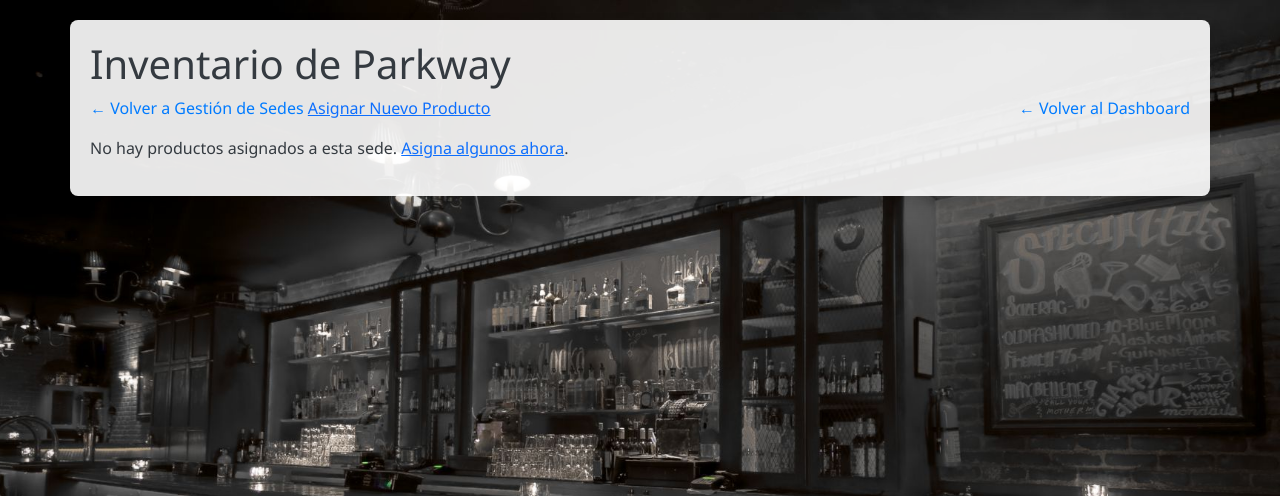
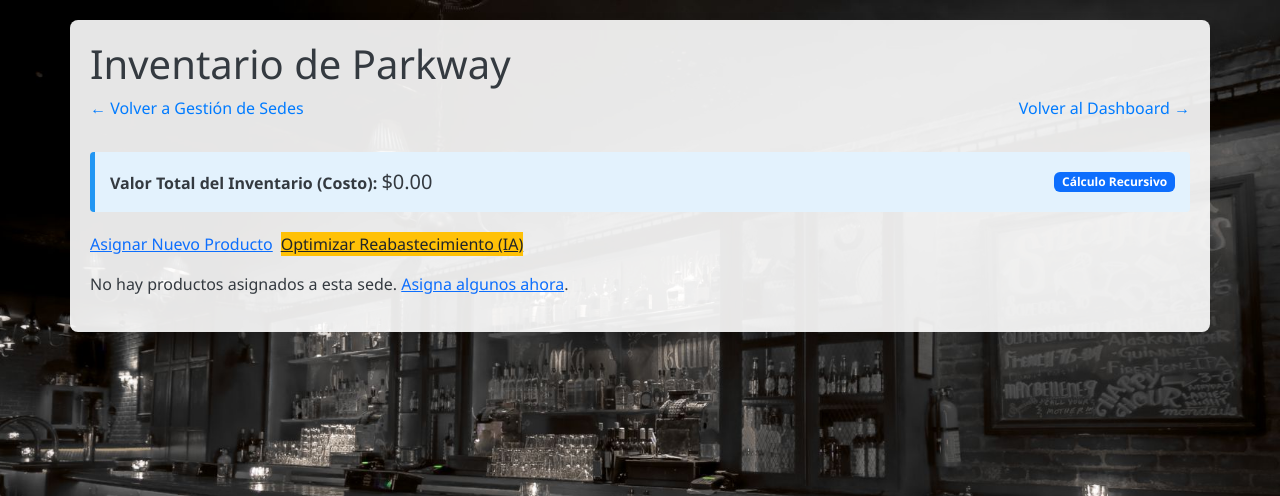
Before and after one commit to diego531/bars_project, a Flask app: page /admin/inventory/1 in a window 1280 px wide. Shown: the top 496 px of the page. Run offline with Flask 3, Linux system fonts and the light colour scheme; a user stored in the database is signed in; data comes from the database, SQL or seed files in the repository; data that the repository does not hold is empty; parts of the project's set-up code (start-up, migrations or seed data) failed here and were passed over.

Commit message:
Implementacion de los algoritmos voraz, iterativo (bubble sort),recursivo y problema de la mochila, voraz en cashier_routes.py,iterativo (bubble sort), recursivo y mochila en admin_inventory.py

```diff
--- a/app/routes/admin_inventory.py
+++ b/app/routes/admin_inventory.py
@@ -7,6 +7,8 @@ from app.models.product import Producto # Necesario para listar productos dispon
 from app.models.branch import Sede # Necesario para la sede específica
 from app import db
 from sqlalchemy import exc
+from app.utils.algorithms import ordenar_inventario_por_stock, calcular_valor_inventario_recursivo # <--- IMPORTAR
+from app.utils.algorithms import recomendar_reabastecimiento # Mochila
 
 admin_inventory_bp = Blueprint('admin_inventory', __name__, template_folder='../templates/admin')
 
@@ -20,12 +22,57 @@ def require_admin_for_inventory():
 
 # --- RUTAS DE GESTIÓN DE INVENTARIO POR SEDE ---
 
+@admin_inventory_bp.route('/optimize/<int:sede_id>', methods=['GET', 'POST'])
+@login_required
+def optimize_restock(sede_id):
+    sede = Sede.query.get_or_404(sede_id)
+    resultado_items = []
+    ganancia_maxima = 0
+    presupuesto = 0
+
+    if request.method == 'POST':
+        presupuesto = request.form.get('presupuesto', type=int)
+
+        # Obtenemos productos candidatos (ej: todos los productos del sistema)
+        productos = Producto.query.all()
+        lista_candidatos = []
+
+        for p in productos:
+            # Definimos:
+            # Costo (Peso en la mochila) = costo_compra
+            # Valor (Ganancia en la mochila) = precio_venta - costo_compra
+            ganancia = float(p.precio_venta) - float(p.costo_compra)
+
+            if ganancia > 0: # Solo consideramos productos rentables
+                lista_candidatos.append({
+                    'id': p.id_producto,
+                    'nombre': p.nombre,
+                    'costo': int(p.costo_compra),
+                    'ganancia': int(ganancia)
+                })
+
+        # EJECUTAR ALGORITMO DE LA MOCHILA
+        resultado_items, ganancia_maxima = recomendar_reabastecimiento(presupuesto, lista_candidatos)
+
+    return render_template('optimize_restock.html', sede=sede, items=resultado_items, ganancia=ganancia_maxima, presupuesto=presupuesto)
+
 @admin_inventory_bp.route('/<int:sede_id>')
 def manage_inventory(sede_id):
     sede = Sede.query.get_or_404(sede_id)
-    inventario = Inventario.query.filter_by(id_sede=sede_id).order_by(Inventario.id_producto).all()
 
-    return render_template('manage_inventory.html', sede=sede, inventario=inventario)
+    # Traemos TODO sin ordenar por SQL
+    inventario_query = Inventario.query.filter_by(id_sede=sede_id).all()
+
+    # 1. ALGORITMO ITERATIVO: Bubble Sort
+    # Ordenamos para ver primero los productos con menos stock
+    inventario_ordenado = ordenar_inventario_por_stock(inventario_query)
+
+    # 2. ALGORITMO RECURSIVO: Valor Total
+    valor_total_sede = calcular_valor_inventario_recursivo(inventario_ordenado, len(inventario_ordenado))
+
+    # Pasamos 'valor_total_sede' al template para mostrarlo arriba
+    return render_template('manage_inventory.html', sede=sede, inventario=inventario_ordenado, valor_total=valor_total_sede)
+
 
 @admin_inventory_bp.route('/assign/<int:sede_id>', methods=['GET', 'POST'])
 def assign_product_to_branch(sede_id):
--- a/app/templates/admin/manage_inventory.html
+++ b/app/templates/admin/manage_inventory.html
@@ -15,13 +15,22 @@
         .blocked td {
             color: #721c24; /* Texto rojo oscuro */
         }
+        .info-card {
+            background-color: #e3f2fd;
+            border-left: 5px solid #2196f3;
+            padding: 15px;
+            margin-bottom: 20px;
+            border-radius: 4px;
+        }
     </style>
 </head>
 <body>
     <div class="container">
         <h1>Inventario de {{ sede.nombre_sede }}</h1>
-        <a href="{{ url_for('admin_branches.manage_branches') }}" class="back-link">← Volver a Gestión de Sedes</a>
-        <a href="{{ url_for('auth.admin_dashboard') }}" class="back-link float-end">← Volver al Dashboard</a>
+        <div class="d-flex justify-content-between mb-3">
+            <a href="{{ url_for('admin_branches.manage_branches') }}" class="back-link">← Volver a Gestión de Sedes</a>
+            <a href="{{ url_for('auth.admin_dashboard') }}" class="back-link">Volver al Dashboard →</a>
+        </div>
 
         {% with messages = get_flashed_messages(with_categories=true) %}
             {% if messages %}
@@ -31,9 +40,30 @@
             {% endif %}
         {% endwith %}
 
-        <a href="{{ url_for('admin_inventory.assign_product_to_branch', sede_id=sede.id_sede) }}" class="button">Asignar Nuevo Producto</a>
+        <!-- INTEGRACIÓN ALGORITMO RECURSIVO: Mostrar el Valor Total calculado -->
+        {% if valor_total is defined and valor_total is not none %}
+        <div class="info-card d-flex justify-content-between align-items-center">
+            <div>
+                <strong>Valor Total del Inventario (Costo):</strong>
+                <span class="fs-5">${{ "{:,.2f}".format(valor_total) }}</span>
+            </div>
+            <span class="badge bg-primary">Cálculo Recursivo</span>
+        </div>
+        {% endif %}
+
+        <div class="mb-3 d-flex gap-2">
+            <a href="{{ url_for('admin_inventory.assign_product_to_branch', sede_id=sede.id_sede) }}" class="button">Asignar Nuevo Producto</a>
+
+            <!-- INTEGRACIÓN ALGORITMO DE LA MOCHILA: Botón para ir a la optimización -->
+            <a href="{{ url_for('admin_inventory.optimize_restock', sede_id=sede.id_sede) }}" class="button btn-warning text-dark border-warning">
+                Optimizar Reabastecimiento (IA)
+            </a>
+        </div>
 
         {% if inventario %}
+            <!-- Nota sobre el ordenamiento (Bubble Sort) -->
+            <p class="text-muted fst-italic mb-2"><small>* Lista ordenada por cantidad de menor a mayor (Bubble Sort)</small></p>
+
             <table>
                 <thead>
                     <tr>
@@ -51,7 +81,12 @@
                         <td>{{ item.id_inventario }}</td>
                         <td>{{ item.producto.nombre }} ({{ item.producto.codigo if item.producto.codigo else 'N/A' }})</td>
                         <td>{{ item.producto.categoria.nombre if item.producto.categoria else 'N/A' }}</td>
-                        <td>{{ item.cantidad }}</td>
+                        <td>
+                            <strong>{{ item.cantidad }}</strong>
+                            {% if item.cantidad <= 5 and not item.esta_bloqueado %}
+                                <span class="badge bg-warning text-dark" style="font-size: 0.6em;">Bajo Stock</span>
+                            {% endif %}
+                        </td>
                         <td>
                             {% if item.esta_bloqueado or item.cantidad == 0 %}
                                 <span class="badge bg-danger">BLOQUEADO (Sin Stock)</span>
@@ -60,14 +95,14 @@
                             {% endif %}
                         </td>
                         <td>
-                            <a href="{{ url_for('admin_inventory.edit_inventory_item', item_id=item.id_inventario) }}" class="button edit">Editar</a>
+                            <a href="{{ url_for('admin_inventory.edit_inventory_item', item_id=item.id_inventario) }}" class="button edit btn-sm">Editar</a>
                             <form action="{{ url_for('admin_inventory.toggle_block_inventory_item', item_id=item.id_inventario) }}" method="POST" style="display:inline;">
-                                <button type="submit" class="button {% if item.esta_bloqueado %}btn-success{% else %}btn-warning{% endif %}">
+                                <button type="submit" class="button {% if item.esta_bloqueado %}btn-success{% else %}btn-warning{% endif %} btn-sm">
                                     {% if item.esta_bloqueado %}Desbloquear{% else %}Bloquear{% endif %}
                                 </button>
                             </form>
                             <form action="{{ url_for('admin_inventory.remove_inventory_item', item_id=item.id_inventario) }}" method="POST" style="display:inline;">
-                                <button type="submit" class="button delete" onclick="return confirm('¿Estás seguro de que quieres desasignar el producto {{ item.producto.nombre }} de {{ sede.nombre_sede }}? Si tiene stock, se bloqueará primero.');">Desasignar</button>
+                                <button type="submit" class="button delete btn-sm" onclick="return confirm('¿Estás seguro de que quieres desasignar el producto {{ item.producto.nombre }} de {{ sede.nombre_sede }}? Si tiene stock, se bloqueará primero.');">Desasignar</button>
                             </form>
                         </td>
                     </tr>
--- /dev/null
+++ b/app/utils/algorithms.py
@@ -0,0 +1,104 @@
+# ---------------------------------------------------------
+# 1. ALGORITMO VORAZ (GREEDY) - Calculadora de Devuelta
+# ---------------------------------------------------------
+def calcular_devuelta_optima(cambio):
+    """
+    Determina la cantidad mínima de billetes y monedas para dar un cambio.
+    Contexto: Colombia (COP).
+    """
+    denominaciones = [100000, 50000, 20000, 10000, 5000, 2000, 1000, 500, 200, 100, 50]
+    resultado = {}
+
+    monto_restante = int(cambio)
+
+    for valor in denominaciones:
+        if monto_restante >= valor:
+            cantidad = monto_restante // valor
+            monto_restante = monto_restante % valor
+            resultado[valor] = cantidad
+
+    return resultado
+
+# ---------------------------------------------------------
+# 2. ALGORITMO ITERATIVO - Bubble Sort (Ordenamiento Burbuja)
+# ---------------------------------------------------------
+def ordenar_inventario_por_stock(lista_inventario):
+    """
+    Ordena una lista de objetos Inventario de MENOR a MAYOR cantidad.
+    Útil para resaltar productos con bajo stock.
+    """
+    n = len(lista_inventario)
+    # Convertimos la query de SQLAlchemy a lista si no lo es
+    lista = list(lista_inventario)
+
+    for i in range(n):
+        for j in range(0, n - i - 1):
+            # Comparamos la propiedad .cantidad del objeto Inventario
+            if lista[j].cantidad > lista[j + 1].cantidad:
+                # Intercambio (Swap)
+                lista[j], lista[j + 1] = lista[j + 1], lista[j]
+
+    return lista
+
+# ---------------------------------------------------------
+# 3. ALGORITMO RECURSIVO - Suma Total Valor Inventario
+# ---------------------------------------------------------
+def calcular_valor_inventario_recursivo(lista_inventario, n):
+    """
+    Calcula el costo total del inventario (cantidad * costo_compra) de forma recursiva.
+    n: longitud de la lista (inicialmente)
+    """
+    if n <= 0:
+        return 0
+
+    item = lista_inventario[n - 1]
+    valor_actual = item.cantidad * float(item.producto.costo_compra)
+
+    return valor_actual + calcular_valor_inventario_recursivo(lista_inventario, n - 1)
+
+# ---------------------------------------------------------
+# 4. PROBLEMA DE LA MOCHILA (KNAPSACK 0/1) - Dinámico
+# ---------------------------------------------------------
+def recomendar_reabastecimiento(presupuesto, productos_candidatos):
+    """
+    Dada una lista de productos candidatos (con costo y ganancia potencial)
+    y un presupuesto límite, decide qué productos comprar para MAXIMIZAR la ganancia.
+
+    productos_candidatos: Lista de dicts {'id': x, 'nombre': x, 'costo': x, 'ganancia': x}
+    """
+    n = len(productos_candidatos)
+    W = int(presupuesto)
+
+    # Costos (pesos) y Ganancias (valores)
+    wt = [int(p['costo']) for p in productos_candidatos]
+    val = [int(p['ganancia']) for p in productos_candidatos]
+
+    # Tabla DP
+    K = [[0 for x in range(W + 1)] for x in range(n + 1)]
+
+    # Construir la tabla K[][] de abajo hacia arriba
+    for i in range(n + 1):
+        for w in range(W + 1):
+            if i == 0 or w == 0:
+                K[i][w] = 0
+            elif wt[i-1] <= w:
+                K[i][w] = max(val[i-1] + K[i-1][w-wt[i-1]],  K[i-1][w])
+            else:
+                K[i][w] = K[i-1][w]
+
+    # Recuperar los items seleccionados
+    res = K[n][W]
+    w = W
+    items_seleccionados = []
+
+    for i in range(n, 0, -1):
+        if res <= 0:
+            break
+        if res == K[i-1][w]:
+            continue
+        else:
+            items_seleccionados.append(productos_candidatos[i-1])
+            res = res - val[i-1]
+            w = w - wt[i-1]
+
+    return items_seleccionados, K[n][W]
```
Also changed, not shown: app/routes/cashier_routes.py (+21 -1 lines), app/templates/admin/optimize_restock.html (added, +119 -0 lines), app/templates/cashier/payment_success.html (+34 -4 lines), app/utils/__init__.py (added).
